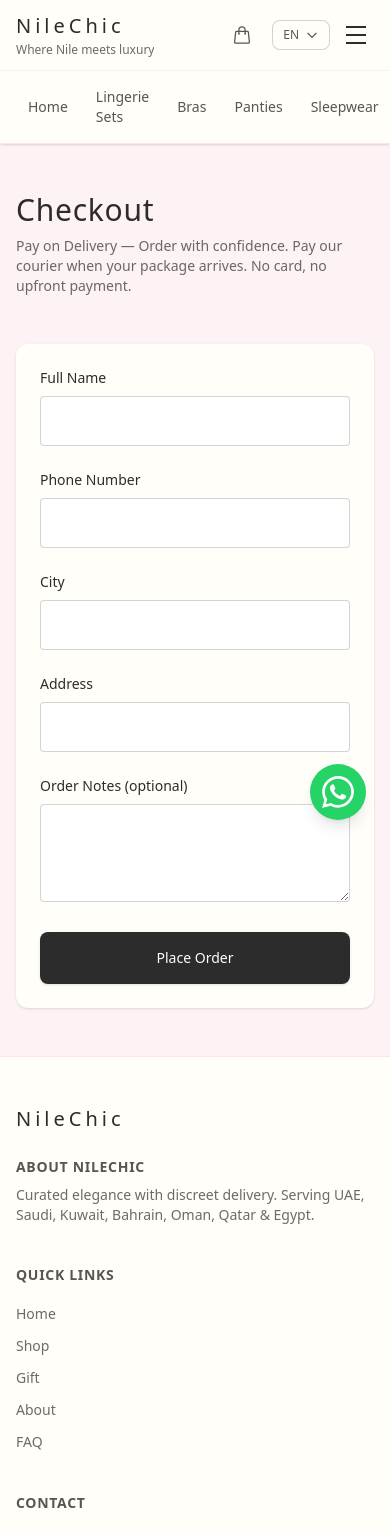
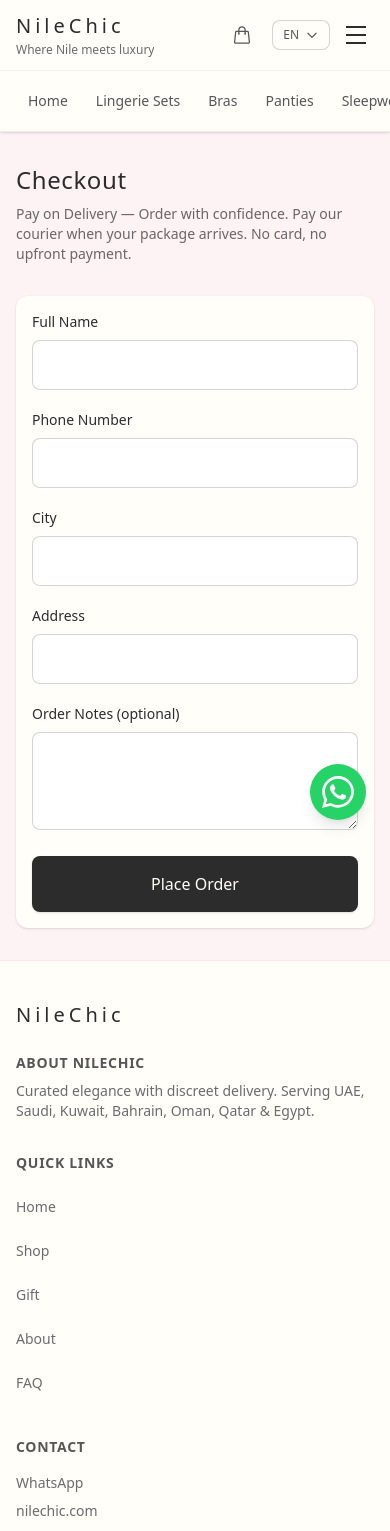
Before and after one commit to weylinyu-art/lunavra-store, a Next.js app: page /en/checkout in a window 390 px wide. Shown: the top 1531 px of the page. Built offline with nearby package versions, Linux system fonts and the light colour scheme.

Commit message:
跑马灯加宽、全站移动端优化与触摸适配

```diff
--- a/app/[locale]/checkout/page.tsx
+++ b/app/[locale]/checkout/page.tsx
@@ -47,7 +47,7 @@ export default function CheckoutPage() {
             href={getWhatsAppUrl()}
             target="_blank"
             rel="noopener noreferrer"
-            className="mt-8 inline-flex items-center gap-2 rounded-lg bg-[#25D366] px-8 py-4 text-sm font-medium text-white shadow-sm transition-all duration-300 hover:-translate-y-0.5 hover:bg-[#20BD5A] hover:shadow-md"
+            className="mt-8 inline-flex min-h-[48px] items-center justify-center gap-2 rounded-lg bg-[#25D366] px-8 py-4 text-base font-medium text-white shadow-sm transition-all duration-300 active:scale-[0.98] sm:min-h-0 sm:text-sm hover:-translate-y-0.5 hover:bg-[#20BD5A] hover:shadow-md"
           >
             <svg className="h-5 w-5" fill="currentColor" viewBox="0 0 24 24">
               <path d="M17.472 14.382c-.297-.149-1.758-.867-2.03-.967-.273-.099-.471-.148-.67.15-.197.297-.767.966-.94 1.164-.173.199-.347.223-.644.075-.297-.15-1.255-.463-2.39-1.475-.883-.788-1.48-1.761-1.653-2.059-.173-.297-.018-.458.13-.606.134-.133.298-.347.446-.52.149-.174.198-.298.298-.497.099-.198.05-.371-.025-.52-.075-.149-.669-1.612-.916-2.207-.242-.579-.487-.5-.669-.51-.173-.008-.371-.01-.57-.01-.198 0-.52.074-.792.372-.272.297-1.04 1.016-1.04 2.479 0 1.462 1.065 2.875 1.213 3.074.149.198 2.096 3.2 5.077 4.487.709.306 1.262.489 1.694.625.712.227 1.36.195 1.871.118.571-.085 1.758-.719 2.006-1.413.248-.694.248-1.289.173-1.413-.074-.124-.272-.198-.57-.347m-5.421 7.403h-.004a9.87 9.87 0 01-5.031-1.378l-.361-.214-3.741.982.998-3.648-.235-.374a9.86 9.86 0 01-1.51-5.26c.001-5.45 4.436-9.884 9.888-9.884 2.64 0 5.122 1.03 6.988 2.898a9.825 9.825 0 012.893 6.994c-.003 5.45-4.437 9.884-9.885 9.884m8.413-18.297A11.815 11.815 0 0012.05 0C5.495 0 .16 5.335.157 11.892c0 2.096.547 4.142 1.588 5.945L.057 24l6.305-1.654a11.882 11.882 0 005.683 1.448h.005c6.554 0 11.89-5.335 11.893-11.893a11.821 11.821 0 00-3.48-8.413z" />
@@ -66,9 +66,9 @@ export default function CheckoutPage() {
   }
 
   return (
-    <div className="mx-auto max-w-2xl bg-[#FDF2F4] px-4 py-12 sm:px-6 lg:px-8">
-      <header className="mb-12">
-        <h1 className="font-heading text-3xl font-light tracking-wide text-foreground">
+    <div className="mx-auto max-w-2xl bg-[#FDF2F4] px-4 py-8 sm:px-6 sm:py-12 lg:px-8">
+      <header className="mb-8 sm:mb-12">
+        <h1 className="font-heading text-2xl font-light tracking-wide text-foreground sm:text-3xl">
           {t.checkout.title}
         </h1>
         <p className="mt-2 text-sm text-foreground/70">
@@ -76,7 +76,7 @@ export default function CheckoutPage() {
         </p>
       </header>
 
-      <form onSubmit={handleSubmit} className="space-y-6 rounded-xl bg-[#FFFEF9] p-6 shadow-sm md:p-8">
+      <form onSubmit={handleSubmit} className="space-y-5 rounded-xl bg-[#FFFEF9] p-4 shadow-sm sm:space-y-6 sm:p-6 md:p-8">
         <div>
           <label htmlFor="fullName" className="block text-sm font-medium text-foreground">
             {t.checkout.fullName}
@@ -88,7 +88,7 @@ export default function CheckoutPage() {
             required
             value={formData.fullName}
             onChange={handleChange}
-            className="mt-2 w-full rounded-sm border border-foreground/20 bg-white px-4 py-3 text-foreground focus:border-[#C9A962] focus:outline-none focus:ring-1 focus:ring-[#C9A962]"
+            className="mt-2 w-full min-h-[48px] rounded-lg border border-foreground/20 bg-white px-4 py-3 text-base text-foreground focus:border-[#C9A962] focus:outline-none focus:ring-1 focus:ring-[#C9A962] sm:min-h-0"
           />
         </div>
 
@@ -103,7 +103,7 @@ export default function CheckoutPage() {
             required
             value={formData.phone}
             onChange={handleChange}
-            className="mt-2 w-full rounded-sm border border-foreground/20 bg-white px-4 py-3 text-foreground focus:border-[#C9A962] focus:outline-none focus:ring-1 focus:ring-[#C9A962]"
+            className="mt-2 w-full min-h-[48px] rounded-lg border border-foreground/20 bg-white px-4 py-3 text-base text-foreground focus:border-[#C9A962] focus:outline-none focus:ring-1 focus:ring-[#C9A962] sm:min-h-0"
           />
         </div>
 
@@ -118,7 +118,7 @@ export default function CheckoutPage() {
             required
             value={formData.city}
             onChange={handleChange}
-            className="mt-2 w-full rounded-sm border border-foreground/20 bg-white px-4 py-3 text-foreground focus:border-[#C9A962] focus:outline-none focus:ring-1 focus:ring-[#C9A962]"
+            className="mt-2 w-full min-h-[48px] rounded-lg border border-foreground/20 bg-white px-4 py-3 text-base text-foreground focus:border-[#C9A962] focus:outline-none focus:ring-1 focus:ring-[#C9A962] sm:min-h-0"
           />
         </div>
 
@@ -133,7 +133,7 @@ export default function CheckoutPage() {
             required
             value={formData.address}
             onChange={handleChange}
-            className="mt-2 w-full rounded-sm border border-foreground/20 bg-white px-4 py-3 text-foreground focus:border-[#C9A962] focus:outline-none focus:ring-1 focus:ring-[#C9A962]"
+            className="mt-2 w-full min-h-[48px] rounded-lg border border-foreground/20 bg-white px-4 py-3 text-base text-foreground focus:border-[#C9A962] focus:outline-none focus:ring-1 focus:ring-[#C9A962] sm:min-h-0"
           />
         </div>
 
@@ -147,13 +147,13 @@ export default function CheckoutPage() {
             rows={3}
             value={formData.orderNotes}
             onChange={handleChange}
-            className="mt-2 w-full rounded-sm border border-foreground/20 bg-white px-4 py-3 text-foreground focus:border-[#C9A962] focus:outline-none focus:ring-1 focus:ring-[#C9A962]"
+            className="mt-2 w-full min-h-[48px] rounded-lg border border-foreground/20 bg-white px-4 py-3 text-base text-foreground focus:border-[#C9A962] focus:outline-none focus:ring-1 focus:ring-[#C9A962] sm:min-h-0"
           />
         </div>
 
         <button
           type="submit"
-          className="w-full rounded-lg bg-foreground py-4 text-sm font-medium text-[#FFFEF9] shadow-sm transition-all duration-300 hover:-translate-y-0.5 hover:bg-foreground/90 hover:shadow-md"
+          className="flex min-h-[52px] w-full items-center justify-center rounded-lg bg-foreground py-4 text-base font-medium text-[#FFFEF9] shadow-sm transition-all duration-300 active:scale-[0.98] sm:min-h-0 sm:text-sm hover:-translate-y-0.5 hover:bg-foreground/90 hover:shadow-md"
         >
           {t.checkout.placeOrder}
         </button>
--- a/app/globals.css
+++ b/app/globals.css
@@ -33,12 +33,28 @@
 
 html {
   scroll-behavior: smooth;
+  /* Prevent zoom on input focus on iOS */
+  font-size: 16px;
 }
 
 body {
   background: var(--background);
   color: var(--foreground);
   font-family: var(--font-body);
+  /* Safe area for notched devices */
+  padding-left: env(safe-area-inset-left);
+  padding-right: env(safe-area-inset-right);
+}
+
+/* Mobile: touch-friendly tap targets & reading */
+@media (max-width: 767px) {
+  html {
+    -webkit-text-size-adjust: 100%;
+  }
+  body {
+    font-size: 15px;
+    line-height: 1.6;
+  }
 }
 
 /* Headings use serif */
@@ -136,6 +152,18 @@ html[dir="rtl"] .promo-ticker-track {
   pointer-events: none;
 }
 
+/* Mobile: touch targets min 44px, tap highlight */
+@media (max-width: 767px) {
+  a, button {
+    -webkit-tap-highlight-color: rgba(201, 169, 98, 0.2);
+    tap-highlight-color: rgba(201, 169, 98, 0.2);
+  }
+  .touch-target {
+    min-height: 44px;
+    min-width: 44px;
+  }
+}
+
 /* Add to cart bounce */
 @keyframes add-to-cart {
   0%, 100% {
--- a/components/Footer.tsx
+++ b/components/Footer.tsx
@@ -10,8 +10,8 @@ export default function Footer() {
 
   return (
     <footer className="border-t border-rose-200/50 bg-[#FFFEF9]">
-      <div className="mx-auto max-w-7xl px-4 py-12 sm:px-6 lg:px-8">
-        <div className="grid gap-10 md:grid-cols-2 lg:grid-cols-5">
+      <div className="mx-auto max-w-7xl px-4 py-10 sm:px-6 sm:py-12 lg:px-8">
+        <div className="grid gap-8 sm:gap-10 md:grid-cols-2 lg:grid-cols-5">
           <div className="lg:col-span-2">
             <Link href={path("/")} className="text-xl font-light tracking-[0.2em] text-foreground">
               NileChic
@@ -26,29 +26,29 @@ export default function Footer() {
             <h3 className="text-sm font-semibold uppercase tracking-wider text-foreground/80">
               {t.footer.links}
             </h3>
-            <ul className="mt-4 space-y-2">
+            <ul className="mt-4 space-y-1 sm:space-y-2">
               <li>
-                <Link href={path("/")} className="text-sm text-foreground/70 hover:text-[#C9A962]">
+                <Link href={path("/")} className="block min-h-[40px] py-2 text-sm text-foreground/70 hover:text-[#C9A962] active:text-[#C9A962] sm:min-h-0 sm:py-0">
                   {t.nav.home}
                 </Link>
               </li>
               <li>
-                <Link href={path("/shop")} className="text-sm text-foreground/70 hover:text-[#C9A962]">
+                <Link href={path("/shop")} className="block min-h-[40px] py-2 text-sm text-foreground/70 hover:text-[#C9A962] active:text-[#C9A962] sm:min-h-0 sm:py-0">
                   {t.nav.shop}
                 </Link>
               </li>
               <li>
-                <Link href={path("/gift")} className="text-sm text-foreground/70 hover:text-[#C9A962]">
+                <Link href={path("/gift")} className="block min-h-[40px] py-2 text-sm text-foreground/70 hover:text-[#C9A962] active:text-[#C9A962] sm:min-h-0 sm:py-0">
                   {t.nav.gift}
                 </Link>
               </li>
               <li>
-                <Link href={path("/about")} className="text-sm text-foreground/70 hover:text-[#C9A962]">
+                <Link href={path("/about")} className="block min-h-[40px] py-2 text-sm text-foreground/70 hover:text-[#C9A962] active:text-[#C9A962] sm:min-h-0 sm:py-0">
                   {t.nav.about}
                 </Link>
               </li>
               <li>
-                <Link href={path("/faq")} className="text-sm text-foreground/70 hover:text-[#C9A962]">
+                <Link href={path("/faq")} className="block min-h-[40px] py-2 text-sm text-foreground/70 hover:text-[#C9A962] active:text-[#C9A962] sm:min-h-0 sm:py-0">
                   {t.footer.faq}
                 </Link>
               </li>
@@ -78,15 +78,15 @@ export default function Footer() {
               {t.footer.newsletter}
             </h3>
             <p className="mt-2 text-sm text-foreground/70">{t.footer.newsletterText}</p>
-            <form className="mt-4 flex gap-2" onSubmit={(e) => e.preventDefault()}>
+            <form className="mt-4 flex flex-col gap-2 sm:flex-row" onSubmit={(e) => e.preventDefault()}>
               <input
                 type="email"
                 placeholder={t.footer.newsletterPlaceholder}
-                className="flex-1 rounded-lg border border-rose-200/50 bg-white px-3 py-2 text-sm text-foreground placeholder:text-foreground/50 focus:border-[#C9A962] focus:outline-none"
+                className="min-h-[44px] flex-1 rounded-lg border border-rose-200/50 bg-white px-4 py-3 text-base text-foreground placeholder:text-foreground/50 focus:border-[#C9A962] focus:outline-none sm:py-2 sm:text-sm"
               />
               <button
                 type="submit"
-                className="rounded-lg bg-foreground px-4 py-2 text-sm font-medium text-[#FFFEF9] transition-colors hover:bg-foreground/90"
+                className="min-h-[44px] shrink-0 rounded-lg bg-foreground px-6 py-3 text-base font-medium text-[#FFFEF9] transition-colors active:scale-[0.98] sm:min-h-0 sm:py-2 sm:text-sm hover:bg-foreground/90"
               >
                 {t.footer.subscribe}
               </button>
@@ -94,7 +94,7 @@ export default function Footer() {
           </div>
         </div>
 
-        <div className="mt-12 flex flex-col items-center justify-between gap-4 border-t border-rose-200/50 pt-8 sm:flex-row">
+        <div className="mt-10 flex flex-col items-center justify-between gap-4 border-t border-rose-200/50 pt-6 sm:mt-12 sm:flex-row sm:pt-8">
           <p className="text-xs text-foreground/60">
             © {new Date().getFullYear()} NileChic. {t.footer.rights}
           </p>
--- a/components/Header.tsx
+++ b/components/Header.tsx
@@ -40,8 +40,8 @@ export default function Header() {
           </span>
         </Link>
 
-        <div className="hidden max-w-sm flex-1 overflow-hidden sm:block">
-          <div className="promo-ticker mx-auto max-w-[280px]">
+        <div className="hidden min-w-0 max-w-xl flex-1 overflow-hidden sm:block">
+          <div className="promo-ticker mx-auto w-full max-w-[420px]">
             <div className="promo-ticker-track">
               <span className="rounded-full bg-[#C9A962]/12 px-3 py-1.5 text-xs font-medium text-[#C9A962]">
                 🚚 {t.header.freeShipping}
@@ -91,10 +91,10 @@ export default function Header() {
         className="border-t border-rose-200/30 bg-[#FFFEF9]/95"
         aria-label="Categories"
       >
-        <div className="mx-auto flex max-w-7xl items-center justify-start gap-1 overflow-x-auto px-4 py-2 sm:gap-4 sm:px-6 lg:px-8">
+        <div className="mx-auto flex max-w-7xl items-center justify-start gap-1 overflow-x-auto px-4 py-2 sm:gap-4 sm:px-6 lg:px-8 scrollbar-hide">
           <Link
             href={path("/")}
-            className="rounded-lg px-3 py-2 text-sm font-medium text-foreground/80 transition-colors hover:bg-[#C9A962]/10 hover:text-[#C9A962]"
+            className="flex shrink-0 items-center rounded-lg px-3 py-2.5 text-sm font-medium text-foreground/80 transition-colors min-h-[44px] hover:bg-[#C9A962]/10 hover:text-[#C9A962] active:bg-[#C9A962]/10 sm:min-h-0"
           >
             {t.nav.home}
           </Link>
@@ -102,26 +102,26 @@ export default function Header() {
             <Link
               key={cat.slug}
               href={path(`/shop?category=${cat.slug}`)}
-              className="rounded-lg px-3 py-2 text-sm font-medium text-foreground/80 transition-colors hover:bg-[#C9A962]/10 hover:text-[#C9A962]"
+              className="flex shrink-0 items-center rounded-lg px-3 py-2.5 text-sm font-medium text-foreground/80 transition-colors min-h-[44px] hover:bg-[#C9A962]/10 hover:text-[#C9A962] active:bg-[#C9A962]/10 sm:min-h-0"
             >
               {cat.name}
             </Link>
           ))}
           <Link
             href={path("/gift")}
-            className="rounded-lg px-3 py-2 text-sm font-medium text-foreground/80 transition-colors hover:bg-[#C9A962]/10 hover:text-[#C9A962]"
+            className="flex shrink-0 items-center rounded-lg px-3 py-2.5 text-sm font-medium text-foreground/80 transition-colors min-h-[44px] hover:bg-[#C9A962]/10 hover:text-[#C9A962] active:bg-[#C9A962]/10 sm:min-h-0"
           >
             {t.nav.gift}
           </Link>
         </div>
       </nav>
 
-      {/* Mobile menu */}
+      {/* Mobile menu: touch-optimized */}
       {mobileMenuOpen && (
         <div className="border-t border-rose-200/50 bg-[#FFFEF9] px-4 py-4 md:hidden">
-          <div className="flex flex-col gap-2">
-            <p className="mb-2 text-xs text-foreground/70">🚚 {t.header.freeShipping}</p>
-            <Link href={path("/")} onClick={() => setMobileMenuOpen(false)}>
+          <div className="flex flex-col gap-1">
+            <p className="mb-3 px-1 text-sm text-foreground/70">🚚 {t.header.freeShipping}</p>
+            <Link href={path("/")} onClick={() => setMobileMenuOpen(false)} className="touch-target flex min-h-[44px] items-center rounded-lg px-3 py-3 text-base font-medium text-foreground active:bg-rose-100/50">
               {t.nav.home}
             </Link>
             {categories.map((cat) => (
@@ -129,17 +129,18 @@ export default function Header() {
                 key={cat.slug}
                 href={path(`/shop?category=${cat.slug}`)}
                 onClick={() => setMobileMenuOpen(false)}
+                className="touch-target flex min-h-[44px] items-center rounded-lg px-3 py-3 text-base font-medium text-foreground active:bg-rose-100/50"
               >
                 {cat.name}
               </Link>
             ))}
-            <Link href={path("/gift")} onClick={() => setMobileMenuOpen(false)}>
+            <Link href={path("/gift")} onClick={() => setMobileMenuOpen(false)} className="touch-target flex min-h-[44px] items-center rounded-lg px-3 py-3 text-base font-medium text-foreground active:bg-rose-100/50">
               {t.nav.gift}
             </Link>
             <Link
               href={path("/checkout")}
               onClick={() => setMobileMenuOpen(false)}
-              className="flex items-center gap-2"
+              className="touch-target flex min-h-[44px] items-center gap-2 rounded-lg px-3 py-3 text-base font-medium text-foreground active:bg-rose-100/50"
             >
               <CartIcon />
               {t.nav.cart}
--- a/components/ProductCard.tsx
+++ b/components/ProductCard.tsx
@@ -47,7 +47,7 @@ export default function ProductCard({ product, showNewBadge, giftMode }: Product
     <article className={`group ${giftMode ? "gift-card" : ""}`}>
       <Link
         href={path(`/product/${product.id}`)}
-        className={`block overflow-hidden rounded-lg bg-[#FFFEF9] shadow-sm transition-all duration-300 hover:-translate-y-1 ${
+        className={`block overflow-hidden rounded-lg bg-[#FFFEF9] shadow-sm transition-all duration-300 active:scale-[0.98] sm:hover:-translate-y-1 ${
           giftMode
             ? "border-2 border-[#C9A962]/30 ring-2 ring-[#E8C4C4]/20 hover:border-[#C9A962]/50 hover:shadow-[0_12px_28px_rgba(201,169,98,0.2)]"
             : "hover:shadow-[0_12px_24px_rgba(201,169,98,0.15)]"
```
Also changed, not shown: app/[locale]/gift/page.tsx (+9 -9 lines), app/[locale]/page.tsx (+56 -56 lines), app/[locale]/product/[id]/page.tsx (+4 -4 lines), app/[locale]/shop/page.tsx (+7 -7 lines), app/layout.tsx (+8 -1 lines).
